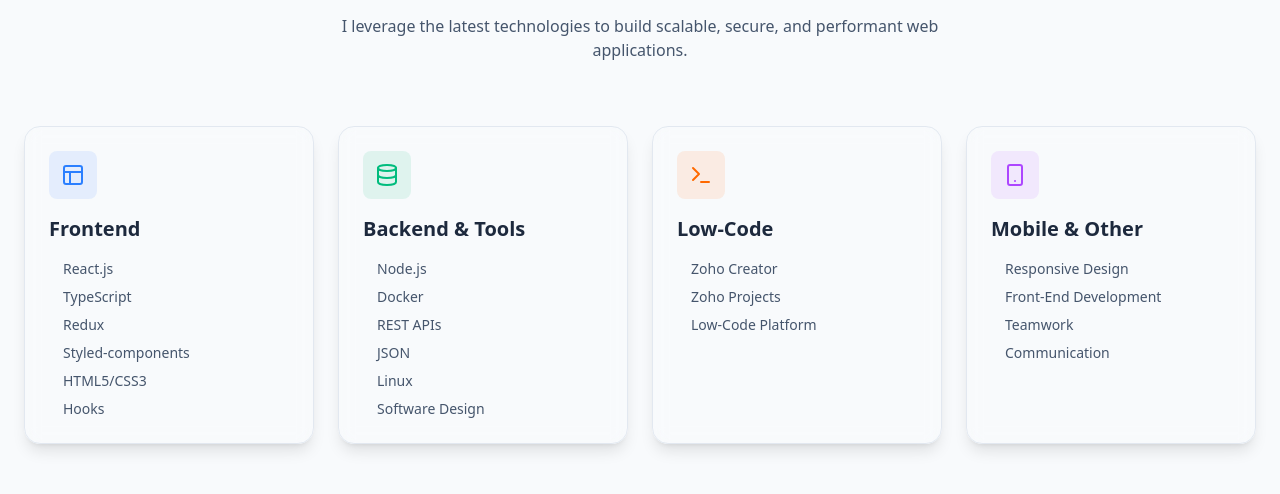
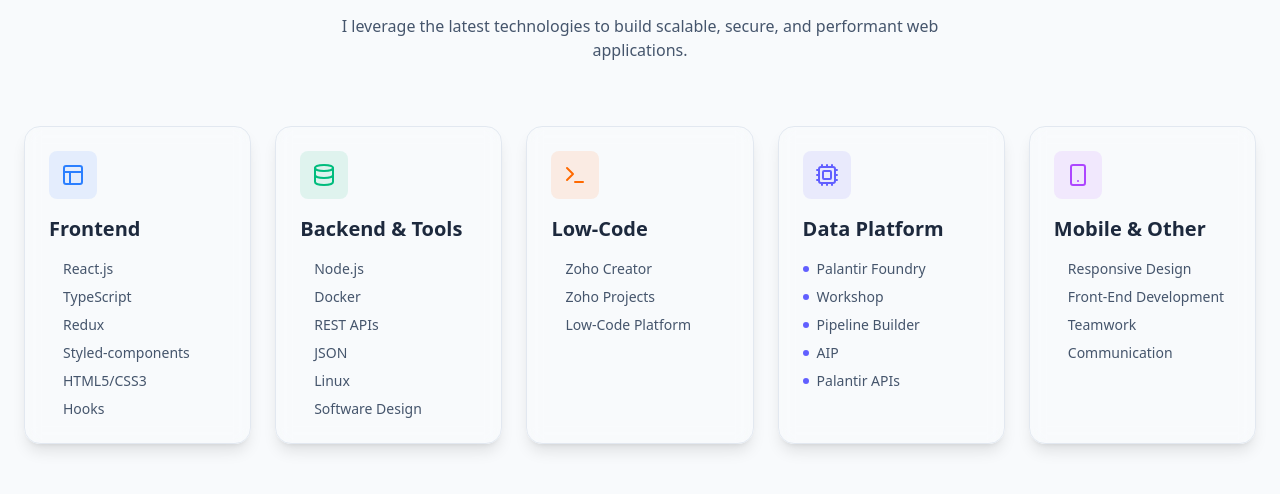
Before and after one commit to dhineshRajan1705/antigravity-portfolio, a React (Vite) app: page / in a window 1280 px wide. Shown: the part 1924-2418 px from the top of the page. Built offline with nearby package versions, Linux system fonts and the light colour scheme; no server answers.

Commit message:
Add Palantir Foundry to Expertise section and update translations

```diff
--- a/src/components/sections/Skills.tsx
+++ b/src/components/sections/Skills.tsx
@@ -1,5 +1,5 @@
 import { motion } from "framer-motion";
-import { Database, Layout, Smartphone, Terminal } from "lucide-react";
+import { Database, Layout, Smartphone, Terminal, Cpu } from "lucide-react";
 import { useTranslation } from "react-i18next";
 
 export function Skills() {
@@ -28,6 +28,13 @@ export function Skills() {
             bg: "bg-orange-500/10",
         },
         {
+            category: t('skills.categories.platform'),
+            icon: Cpu,
+            items: ["Palantir Foundry", "Workshop", "Pipeline Builder", "AIP", "Palantir APIs"],
+            color: "text-indigo-500",
+            bg: "bg-indigo-500/10",
+        },
+        {
             category: t('skills.categories.mobile'),
             icon: Smartphone,
             items: ["Responsive Design", "Front-End Development", "Teamwork", "Communication"],
@@ -54,7 +61,7 @@ export function Skills() {
                     </p>
                 </motion.div>
 
-                <div className="grid grid-cols-1 md:grid-cols-2 lg:grid-cols-4 gap-6">
+                <div className="grid grid-cols-1 md:grid-cols-2 lg:grid-cols-3 xl:grid-cols-5 gap-6">
                     {skills.map((skill, index) => (
                         <motion.div
                             key={skill.category}
--- a/src/i18n/locales/en.json
+++ b/src/i18n/locales/en.json
@@ -51,7 +51,8 @@
       "frontend": "Frontend",
       "backend": "Backend & Tools",
       "lowcode": "Low-Code",
-      "mobile": "Mobile & Other"
+      "mobile": "Mobile & Other",
+      "platform": "Data Platform"
     }
   },
   "projects": {
--- a/src/i18n/locales/es.json
+++ b/src/i18n/locales/es.json
@@ -51,7 +51,8 @@
       "frontend": "Frontend",
       "backend": "Backend y Herramientas",
       "lowcode": "Low-Code",
-      "mobile": "Móvil y Otros"
+      "mobile": "Móvil y Otros",
+      "platform": "Plataforma de Datos"
     }
   },
   "projects": {
--- a/src/i18n/locales/fr.json
+++ b/src/i18n/locales/fr.json
@@ -51,7 +51,8 @@
       "frontend": "Frontend",
       "backend": "Backend et Outils",
       "lowcode": "Low-Code",
-      "mobile": "Mobile et Autres"
+      "mobile": "Mobile et Autres",
+      "platform": "Plateforme de Données"
     }
   },
   "projects": {
```
Lines whose indentation alone changed are shown as unchanged.
